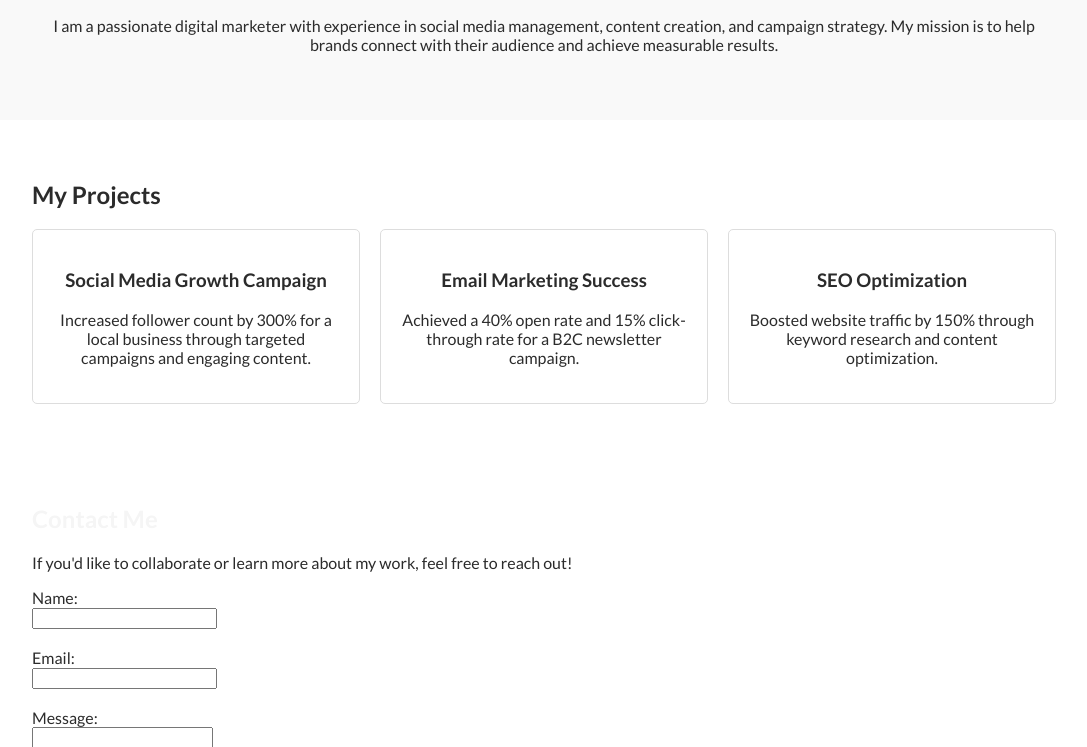
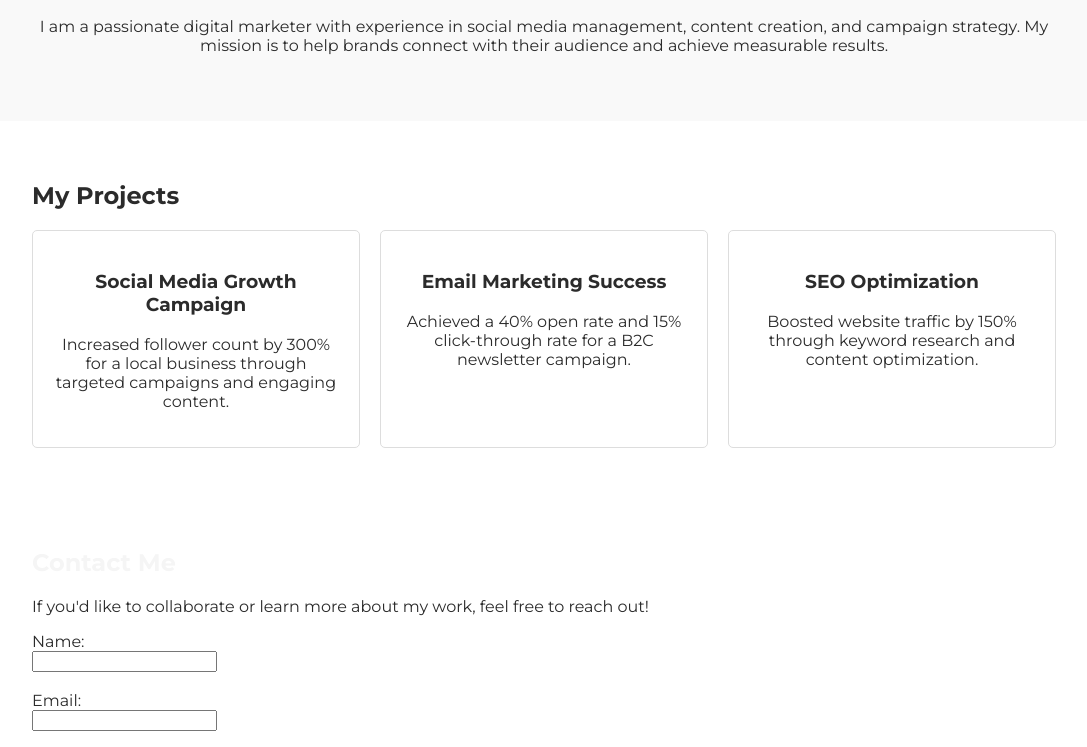
Before and after one commit to bricenoh/digital-marketing-portfolio, a plain HTML site: page index.html in a window 1280 px wide. Shown: the part 364-1111 px from the top of the page, without its empty margins (96-1183 px from the left). Drawn offline with Linux system fonts and the light colour scheme.

Commit message:
Update index.html

```diff
--- a/index.html
+++ b/index.html
@@ -1,13 +1,13 @@
 <!DOCTYPE html>
 <html lang="en">
 <head>
-    <link href="https://fonts.googleapis.com/css2?family=Lato:wght@400;700&display=swap" rel="stylesheet">
+    <link href="https://fonts.googleapis.com/css2?family=Montserrat:wght@400;700&display=swap" rel="stylesheet">
     <meta charset="UTF-8">
     <meta name="viewport" content="width=device-width, initial-scale=1.0">
     <title>Digital Marketing Portfolio</title>
     <style>
         body {
-            font-family: 'Lato', Arial, sans-serif;
+            font-family: 'Montserrat', Arial, sans-serif;
             margin: 0;
             padding: 0;
             color: #2B2B2B;
```
